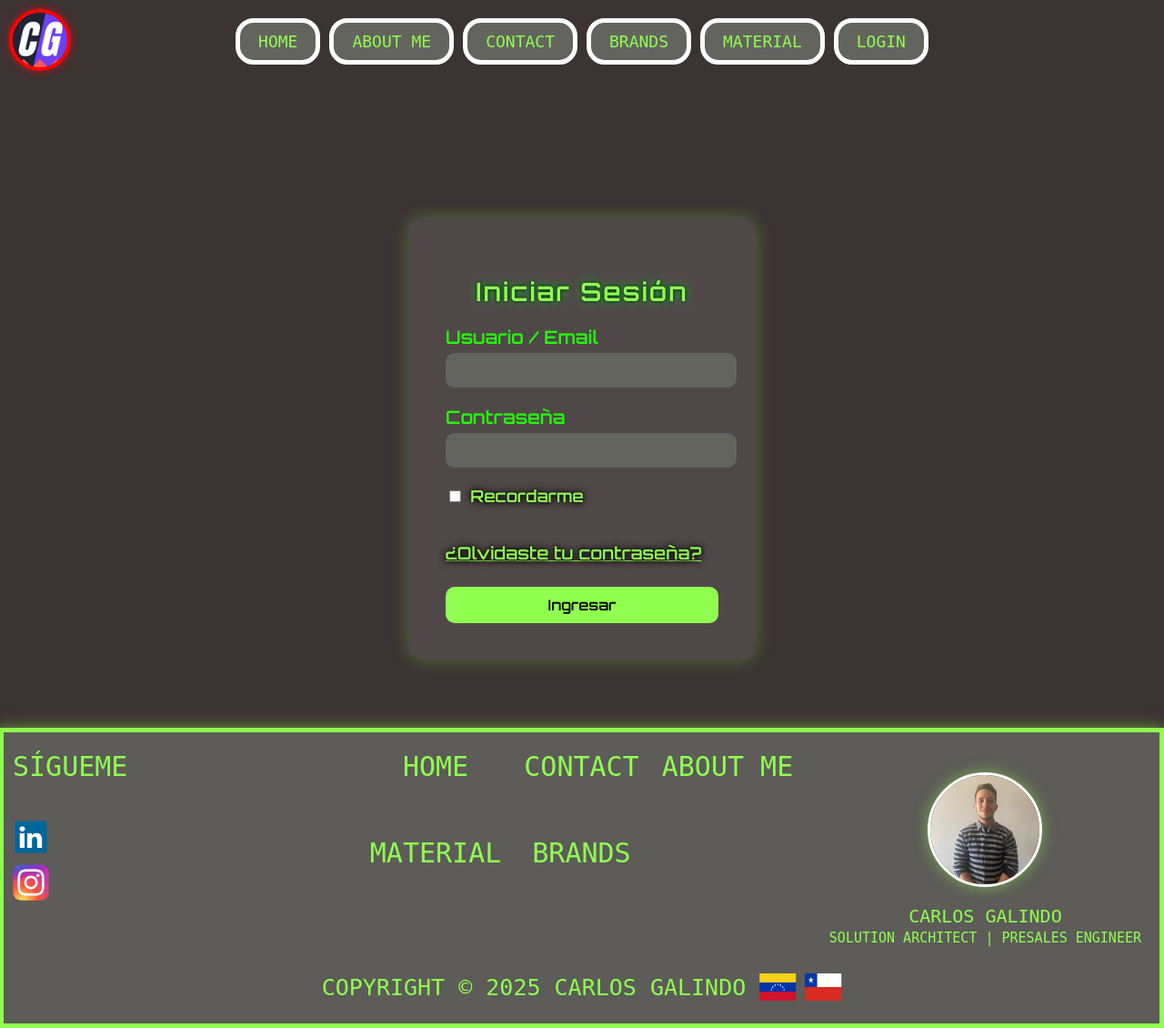
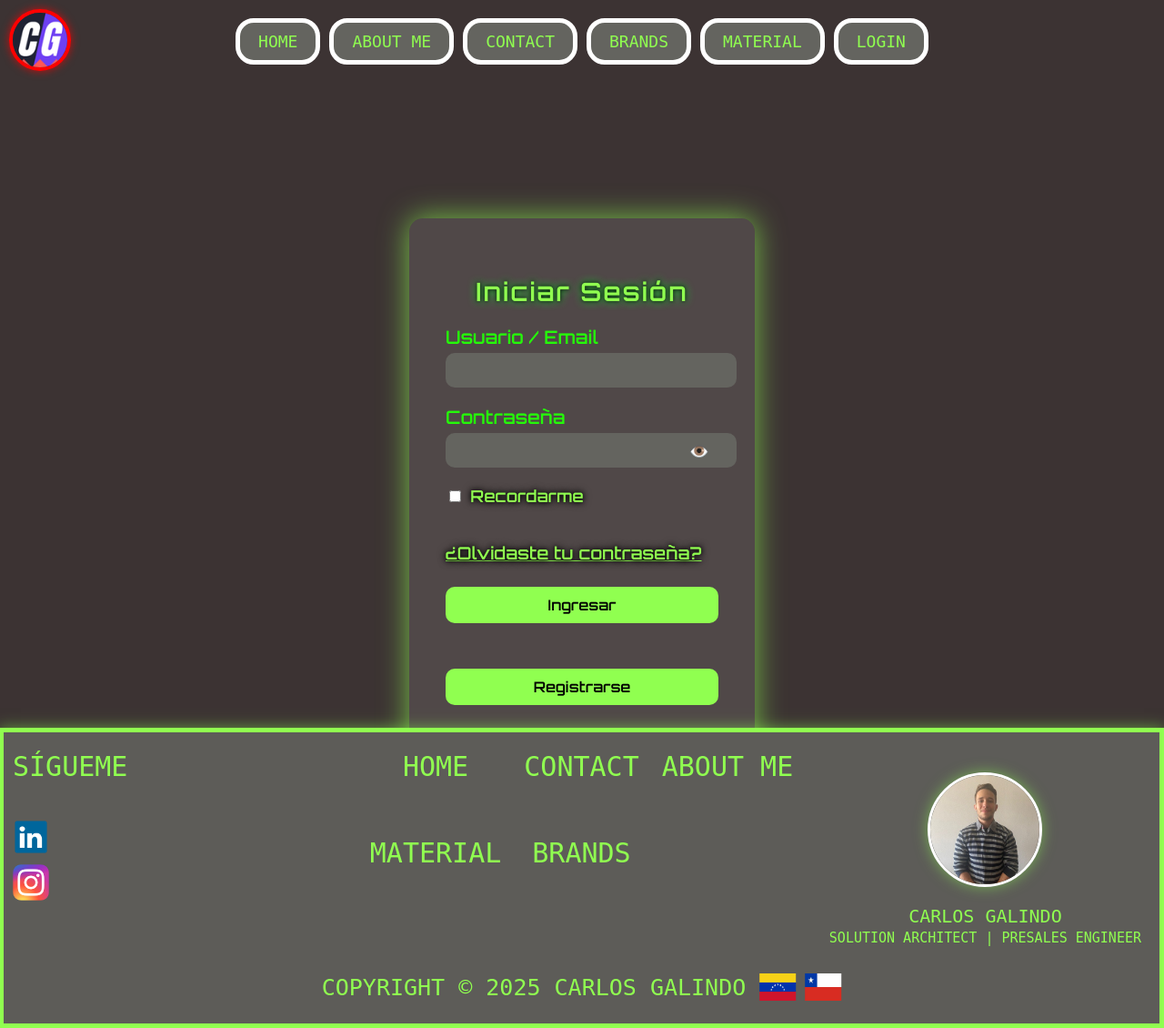
Before and after one commit to CarlosG0401/DevCloudOps-WithCarlos, a Django app: page /login/ in a window 1280 px wide. Shown: the whole page at 91% size. Run offline with Django 5.2, Linux system fonts and the light colour scheme; some web fonts are replaced.

Commit message:
Creating the register form

```diff
--- a/devcloudops/devcloudopscar/static/css/login.css
+++ b/devcloudops/devcloudopscar/static/css/login.css
@@ -177,7 +177,7 @@ body{
     color: #90ff50;
     width: 300px;
     font-family: 'Orbitron', sans-serif;
-    animation: slideInBounce 1.2s ease-out;
+    animation: slideInBounce 1.2s ease-out, neonPulse 2s ease-in-out 1.3s infinite;
 }
 
 .login-container h2 {
@@ -188,6 +188,25 @@ body{
     color: #90ff50;
     text-shadow: 0 0 5px #000000, 0 0 10px #15e931;
     letter-spacing: 2px;
+}
+
+.password-wrapper {
+    position: relative;
+}
+
+.password-wrapper input {
+    width: 100%;
+    padding-right: 40%;
+}
+
+.toggle-password {
+    position: absolute;
+    right: 10px;
+    top: 50%;
+    transform: translateY(-50%);
+    cursor: pointer;
+    font-size: 18px;
+    color: #90ff50;
 }
 
 .input-group {
@@ -249,6 +268,7 @@ body{
     cursor: pointer;
     transition: 0.3s;
     font-family: 'Orbitron', sans-serif;
+    margin-bottom: 30px;
 }
 
 .login-btn:hover {
@@ -273,3 +293,89 @@ body{
         transform: translateX(-50%) scale(1);
     }
 }
+
+@keyframes neonPulse {
+    0% {
+        box-shadow: 0 0 20px rgba(144, 255, 80, 0.3);
+    }
+    50% {
+        box-shadow: 0 0 35px rgba(144, 255, 80, 0.8);
+    }
+    100% {
+        box-shadow: 0 0 20px rgba(144, 255, 80, 0.3);
+    }
+}
+
+.form-registro {
+    animation: slideInLeftBounce 1s ease-out, neonPulse 2s ease-in-out 1.3s infinite;
+    font-family: 'Orbitron', sans-serif;
+    padding: 40px;
+    border-radius: 15px;
+    background-color: rgba(255, 255, 255, 0.1);
+    box-shadow: 0 0 20px rgba(144, 255, 80, 0.3);
+    color: #90ff50;
+    width: 300px;
+    position: absolute;
+    top: 30%;
+    left: 50%;
+    transform: translateX(-50%);
+}
+
+
+.register-btn {
+    width: 100%;
+    padding: 10px;
+    background-color: #90ff50;
+    color: black;
+    font-weight: bold;
+    font-size: 16px;
+    border: none;
+    border-radius: 10px;
+    margin-top: 10px;
+    cursor: pointer;
+    font-family: 'Orbitron', sans-serif;
+    transition: 0.3s;
+    margin-top: 20px;
+}
+
+.register-btn:hover {
+    background-color: #90ff50;
+    color: black;
+    box-shadow: 0 0 10px #90ff50;
+}
+
+@keyframes slideOutRight {
+    0% {
+        opacity: 1;
+        transform: translateX(-50%);
+    }
+    100% {
+        opacity: 0;
+        transform: translateX(200%);
+    }
+}
+
+@keyframes slideInLeftBounce {
+    0% {
+        transform: translateX(-100vw);
+        opacity: 0;
+    }
+    60% {
+        transform: translateX(-50%) scale(1.1);
+        opacity: 1;
+    }
+    80% {
+        transform: translateX(-50%) scale(0.95);
+    }
+    100% {
+        transform: translateX(-50%) scale(1);
+    }
+}
+
+.slide-out-right {
+    animation: slideOutRight 0.8s forwards;
+}
+
+.slide-in-left-bounce {
+    animation: slideInLeftBounce 1s ease-out;
+}
--- a/devcloudops/devcloudopscar/templates/login.html
+++ b/devcloudops/devcloudopscar/templates/login.html
@@ -26,8 +26,8 @@
 
 
     <div class="lines-container">
-        <div class="login-container">
-            <form method="post" action="{% url 'login' %}">
+        <div class="login-container" id="login-form">
+            <form  method="post" action="{% url 'login' %}">
                 {% csrf_token %}
                 <h2>Iniciar Sesión</h2>
                 <div class="input-group">
@@ -37,7 +37,10 @@
 
                 <div class="input-group">
                     <label for="password">Contraseña</label>
-                    <input type="password" id="password" name="password" required>
+                    <div class="password-wrapper">
+                        <input type="password" id="password" name="password" required>
+                        <span class="toggle-password" onclick="togglePassword()">👁️</span>
+                    </div>
                 </div>
 
                 <div class="options">
@@ -48,7 +51,35 @@
                 </div>
 
                 <button type="submit" class="login-btn">Ingresar</button>
+                <button type="button" class="login-btn register-btn">Registrarse</button>
             </form>
+        </div>
+
+        <div class="form-registro" id="registro-form" style="display: none;">
+            <h2>Registro</h2>
+            <div class="input-group">
+                <label for="new-username">Usuario</label>
+                <input type="text" id="new-username" name="new-username" required>
+            </div>
+
+            <div class="input-group">
+                <label for="new-email">Email</label>
+                <input type="email" id="new-email" name="new-email" required>
+            </div>
+
+            <div class="input-group">
+                <label for="new-password">Contraseña</label>
+                <input type="password" id="new-password" name="new-password" required>
+            </div>
+
+            <div class="input-group">
+                <label for="new-password-confirm">Confirmar Contraseña</label>
+                <input type="password" id="new-password-confirm" name="new-password-confirm" required>
+            </div>
+
+            <button type="button" class="login-btn">Crear Cuenta</button>
+            <button type="button" class="login-btn volver-btn">Volver</button>
+
         </div>
     </div>
 
@@ -84,5 +115,40 @@
 
         </div>
     </div>
+    <script>
+        function togglePassword() {
+            const passwordField = document.getElementById("password");
+            const type = passwordField.getAttribute("type") === "password" ? "text" : "password";
+            passwordField.setAttribute("type", type);
+        }
+
+        document.querySelector('.register-btn').addEventListener('click', () => {
+            const loginForm = document.getElementById("login-form");
+            const registroForm = document.getElementById("registro-form");
+
+            loginForm.classList.add("slide-out-right");
+
+            setTimeout(() => {
+                loginForm.style.display = "none";
+                registroForm.style.display = "block";
+                registroForm.classList.add("slide-in-left-bounce");
+            }, 800);
+        });
+
+        document.querySelector('.volver-btn').addEventListener('click', () => {
+            const loginForm = document.getElementById("login-form");
+            const registroForm = document.getElementById("registro-form");
+
+            registroForm.classList.remove("slide-in-left-bounce");
+            registroForm.classList.add("slide-out-right");
+
+            setTimeout(() => {
+                registroForm.style.display = "none";
+                registroForm.classList.remove("slide-out-right");
+                loginForm.style.display = "block";
+                loginForm.classList.add("slide-in-left-bounce");
+            }, 800);
+        });
+    </script>
 </body>
 </html>
```
